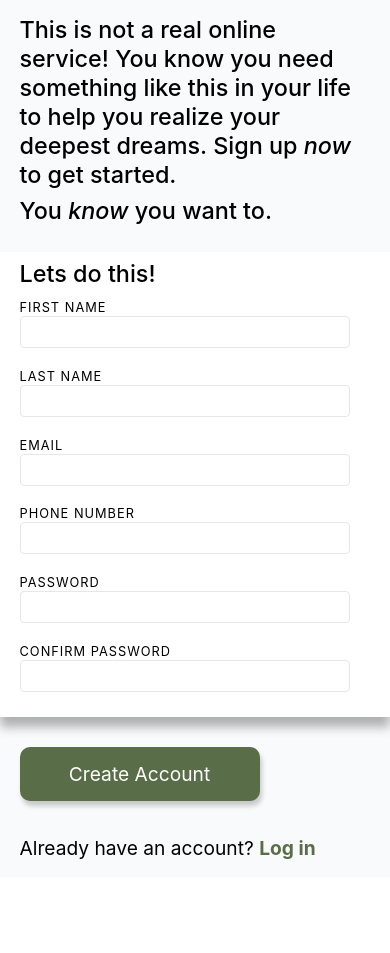
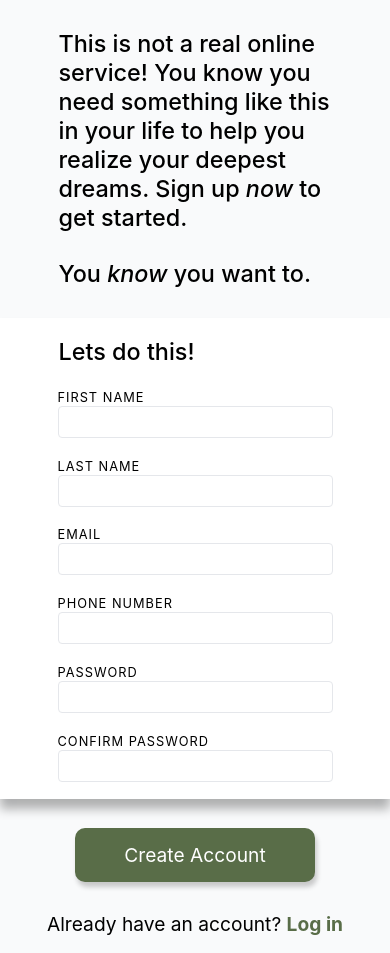
Before and after one commit to victorhe33/signup-form, a plain HTML site: page index.html in a window 390 px wide. Shown: the part 255-1208 px from the top of the page. Before the commit the page ends 1132 px from the top, so only its background shows below. Drawn offline with Linux system fonts and the light colour scheme.

Commit message:
FIX mobile formatting
-made everything flexbox and centered.

```diff
--- a/style/style.css
+++ b/style/style.css
@@ -178,6 +178,15 @@ button {
 }
 
 @media only screen and (max-width: 600px) {
+  *{
+    padding: 0;
+    margin: 0;
+    top: 0;
+    right: 0;
+    left: 0;
+    bottom: 0;
+  }
+
   body {
     flex-direction: column;
     height: auto;
@@ -199,6 +208,7 @@ button {
     height: 15vh;
     background-color: rgb(0, 0, 0, .5);
     top: 0;
+    padding: 0;
   }
 
   .odin-image {
@@ -209,7 +219,7 @@ button {
     font-family: "Norse-Bold";
     font-size: min(7rem, 15vh);
     position: relative;
-    top: 0vh;
+    top: 1vh;
   }
 
   .image-footer {
@@ -218,12 +228,59 @@ button {
     font-size: .7rem;
   }
 
+  .right-container {
+    display: flex;
+    align-items: center;
+  }
+
   .subcontainer1 {
-    width: 90%;
+    display: flex;
+    flex-direction: column;
+    padding-left: 0;
+    padding-bottom: 1rem;
+    width: 70vw;
+  }
+
+  .form-container {
+    display: flex;
+    flex-direction: column;
+    align-items: center;
+    /* height: 30%; ******/
+    background-color: rgb(255, 255, 255);
+    box-shadow: 0px 10px 10px 0px rgba(0, 0, 0, 0.3);
+    margin: 0;
+    padding: 0;
+  }
+
+  .top-text {
+    width: 70vw;
+    margin: 5% 0;
+  }
+
+  .main-form {
+    flex-wrap: nowrap;
+    flex-direction: column;
+    align-items: center;
+    width: 100vw;
   }
 
   input {
-    width: 80vw;
+    width: 70vw;
+    padding-left: 0;
+  }
+
+  .subcontainer3 {
+    display: flex;
+    flex-direction: column;
+    align-items: center;
+  }
+
+  button {
+    margin: 10% 0;
+  }
+
+  .account-text{
+    margin: 0;
   }
 
 }
```
